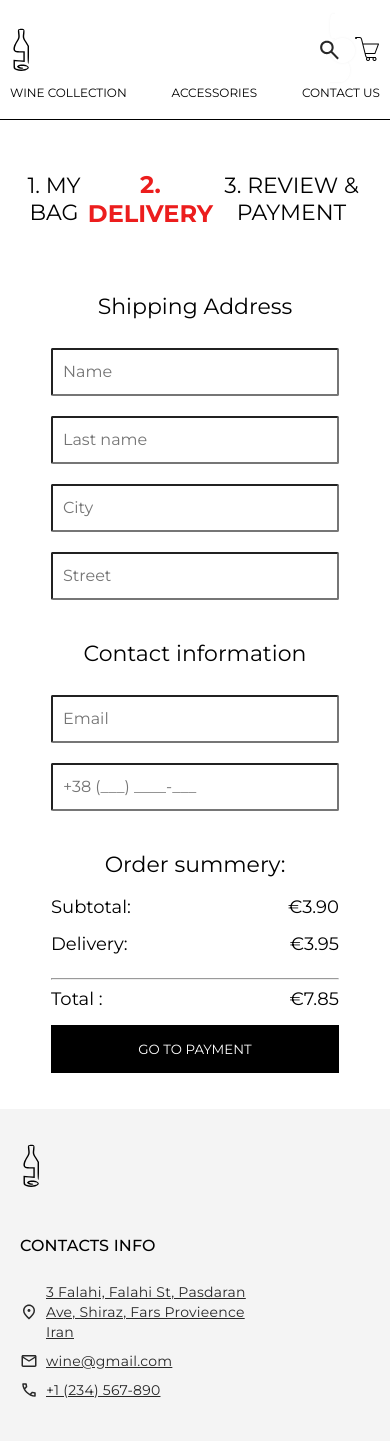
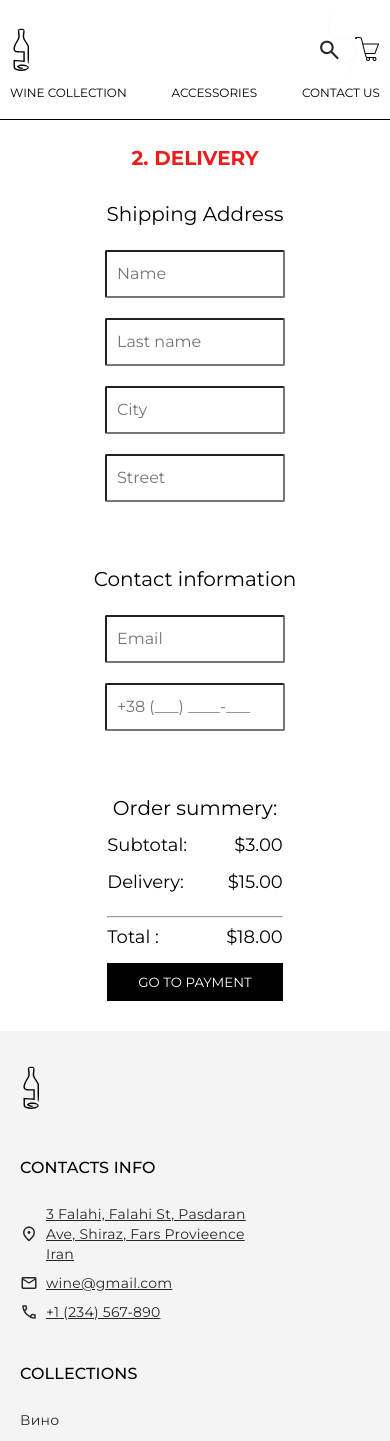
Before and after one commit to someHarry/fe-102-final-project, a React (Create React App) app in the folder client/: page /delivery in a window 390 px wide. Shown: the top 1441 px of the page. Built offline with nearby package versions, Linux system fonts and the light colour scheme; a web font is replaced by a local one.

Commit message:
changed style

```diff
--- a/client/src/Pages/DeliveryPage/DeliveryPage.jsx
+++ b/client/src/Pages/DeliveryPage/DeliveryPage.jsx
@@ -38,8 +38,6 @@ export default function DeliveryForm() {
     navigate('/payment');
     resetForm();
   };
-
-
   const formik = useFormik({
     initialValues,
     validationSchema,
@@ -52,9 +50,9 @@ export default function DeliveryForm() {
     <section className='container delivery-page'>
       <div className="routes">
         <p className='routes-title'>1. MY BAG</p>
-          <hr className='routes-line' />
+          <hr className='route-line' />
         <p className='routes-title'>2. DELIVERY</p>
-          <hr className='routes-line' />
+          <hr className='route-line' />
         <p className='routes-title'>3. REVIEW & PAYMENT</p>
       </div>
       <form className='delivery-form' onSubmit={formik.handleSubmit}>
@@ -123,10 +121,10 @@ export default function DeliveryForm() {
         </div>
         <div className='delivery-form-order'>
           <h2 className='delivery-form-order__title'>Order summery: </h2>
-          <p className='delivery-form-order__label'>Subtotal: <span className='delivery-form-order__span'>€3.90</span> </p>
-          <p className='delivery-form-order__label'>Delivery: <span className='delivery-form-order__span'>€3.95</span></p>
+          <p className='delivery-form-order__label'>Subtotal: <span className='delivery-form-order__span'>$3.00</span> </p>
+          <p className='delivery-form-order__label'>Delivery: <span className='delivery-form-order__span'>$15.00</span></p>
           <hr className='line'/>
-          <p className='delivery-form-order__label'>Total : <span className='section-order__span'>€7.85</span></p>
+          <p className='delivery-form-order__label'>Total : <span className='section-order__span'>$18.00</span></p>
 
           <Button btnStyles='delivery-form__button' text='GO TO PAYMENT' disabled={formik.isSubmitting} btnClick={formik.handleSubmit} />
         </div>
--- a/client/src/Pages/DeliveryPage/DeliveryPage.scss
+++ b/client/src/Pages/DeliveryPage/DeliveryPage.scss
@@ -13,7 +13,7 @@
 
 }
 
-.routes-line{
+.route-line{
     width: 250px;
     height: 1px;
     margin: auto 29px;
@@ -25,6 +25,7 @@
     font-size: 22px;
     font-style: normal;
     font-weight: 400;
+    // display: none;
 }
 
 .routes-title:nth-of-type(2n) {
@@ -110,7 +111,7 @@
     font-size: 18px;
 }
 
-@media (min-width: 768px) and (max-width:1200px) {
+@media (min-width: 993px) and (max-width:1200px) {
     .delivery-page{
         margin-bottom: 63px;
     }
@@ -119,17 +120,19 @@
         margin-top: 28px;
         margin-bottom: 38px;
     }
-    .routes-line{
-        width: 115px;
+    .route-line{
+        width: 130px;
         height: 1px;
         margin: auto 20px;
     }
     .routes-title{
-        font-size: 16px;
+        font-size: 20px;
         align-self: center;
+        display: block;
     }
     .routes-title:nth-of-type(2n){
-        font-size: 18px;
+        font-size: 22px;
+        // display: none;
     }
 
     .delivery-form{
@@ -184,7 +187,79 @@
     }
 }
 
-@media (min-width: 321px) and (max-width:768px){
+@media (min-width: 769px) and (max-width:992px) {
+    .routes{
+        margin-top: 28px;
+        margin-bottom: 38px;
+    }
+    .route-line{
+        width: 115px;
+        height: 1px;
+        margin: auto 20px;
+    }
+    .routes-title{
+        font-size: 16px;
+        align-self: center;
+        display: block;
+    }
+    .routes-title:nth-of-type(2n){
+        font-size: 18px;
+        // display: none;
+    }
+
+    .delivery-form{
+        gap: 38px;
+        &__button{
+            font-size: 14px;
+            padding: 10px 28px !important;
+        }
+    }
+
+    .delivery-form-order{
+        &__label{
+           font-size: 16px;
+           margin-bottom: 10px;
+        }
+    }
+
+    .delivery-form-address__title, .delivery-form-contact__title, .delivery-form-order__title{
+        font-family: Montserrat;
+        font-size: 16px;
+        font-style: normal;
+        margin-bottom: 12px;
+    }
+
+    .form-input{
+        padding: 7px 0px;
+        text-indent: 7px;
+        width: 200px;
+    }
+
+    .form-button{
+        background-color: black;
+        color: white;
+        padding: 10px 28px !important;
+    }
+
+    .line{
+        width: 238px;
+        height: 1px;
+        background-color: #282828;
+    }
+
+    .form-field {
+        margin-bottom: 14px;
+    }
+
+    .error-message {
+        color: red;
+        margin-bottom: 0px;
+        margin-top: 5px;
+        font-size: 12px;
+    }
+}
+
+@media (min-width: 425px) and (max-width:768px){
     .delivery-page{
         margin-bottom: 36px;
     }
@@ -193,18 +268,22 @@
     .routes {
         flex-direction: column;
         align-items: center;
-        margin-top: 16px;
-        margin-bottom: 22px;
+        margin-top: 16px !important;
+        margin-bottom: 22px !important;
       }
 
       .routes-title:nth-of-type(2n) {
-        font-size: 24px;
+        display: block;
+        font-size: 20px;
         margin: 10px 0px;
       }
 
-      .routes-title {
-        text-align: center;
-        margin: 10px 0px;
+      .route-line{
+        display: none;
+      }
+
+      .routes-title{
+        display: none;
       }
 
     .form-label{
@@ -249,7 +328,7 @@
     }
 }
 
-@media (max-width:320px) {
+@media (min-width:320px) and (max-width: 424px) {
     .delivery-page{
         margin-bottom: 30px;
     }
@@ -257,19 +336,22 @@
     .routes {
         flex-direction: column;
         align-items: center;
-        margin-top: 16px;
-        margin-bottom: 22px;
+        margin-top: 16px !important;
+        margin-bottom: 22px !important;
       }
 
       .routes-title:nth-of-type(2n) {
         font-size: 20px;
+        display: block;
         margin: 10px 0px;
       }
 
       .routes-title {
-        text-align: center;
-        font-size: 18px;
-        margin: 10px 0px;
+        display: none;
+      }
+
+      .route-line{
+        display: none;
       }
 
     .form-label{
```
